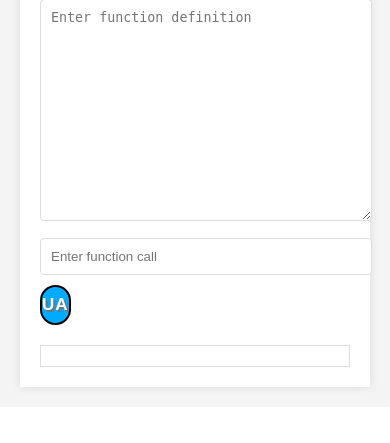
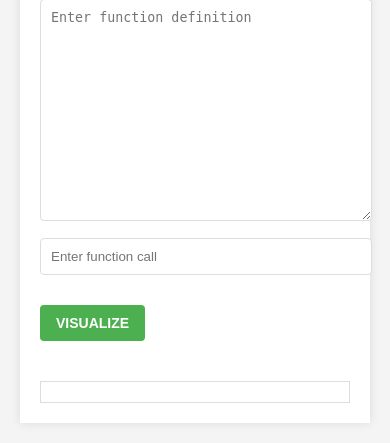
Before and after one commit to Not-Prabhpreet/Recursion-Tree-Visualizer, a Flask app: page / in a window 390 px wide. Shown: the part 590-1033 px from the top of the page. Before the commit the page ends 984 px from the top, so only its background shows below. Run offline with Flask 3, Linux system fonts and the light colour scheme; some libraries are stand-ins or nearby versions.

Commit message:
Updated Button, looks good on mobile screens too

```diff
--- a/static/CSS/style.css
+++ b/static/CSS/style.css
@@ -5,6 +5,7 @@
   --input-bg-color: white;
   --input-border-color: #ddd;
   --button-bg-color: #4caf50;
+  --button-text-color: white;
   --button-hover-bg-color: #45a049;
   --node-stroke-color: #00695c;
   --node-fill-color: #e0f2f1;
@@ -66,18 +85,40 @@ h1 {
   resize: vertical;
 }
 
+#function-select {
+  margin-bottom: 20px;
+  font-size: 16px;
+}
+
+#function-select option {
+  background-color: var(--container-bg-color);
+}
+
 #visualize-btn {
-  display: block;
-  width: 10%;
-  padding: 10px;
+  display: inline-block;
+  width: auto;
+  max-width: none;
+  margin: 20px 0;
+  padding: 12px 20px;
   background-color: var(--button-bg-color);
-  color: white;
+  color: var(--button-text-color);
   border: none;
   border-radius: 4px;
+  font-size: 16px;
+  font-weight: bold;
+  text-align: center;
+  text-transform: uppercase;
   cursor: pointer;
+  transition: background-color 0.3s ease;
 }
 
+#visualize-btn:hover {
+  background-color: var(--button-hover-bg-color);
+}
 
+#visualize-btn:active {
+  transform: scale(0.98);
+}
 
 #output-section {
   margin-top: 20px;
@@ -184,102 +219,29 @@ h1 {
   background: linear-gradient(40deg,#ff0080,#ff8c00 70%);
   transition: .4s;
 }
+
 input:checked + .slider {
   background-color: #303136;
 }
+
 input:checked + .slider:before {
   left: calc(100% - (var(--size-of-icon,1.4em) + var(--slider-offset,0.3em)));
   background: #303136;
-  /* change the value of second inset in box-shadow to change the angle and direction of the moon  */
   box-shadow: inset -3px -2px 5px -2px #8983f7, inset -10px -4px 0 0 #a3dafb;
 }
-/* Button styles */
-#visualize-btn {
-  display: flex;
-  align-items: center;
-  justify-content: center;
-  gap: 10px;
-  padding: 0 10px;
-  color: white;
-  text-shadow: 2px 2px rgb(116, 116, 116);
-  text-transform: uppercase;
-  cursor: pointer;
-  border: solid 2px black;
-  letter-spacing: 1px;
-  font-weight: 600;
-  font-size: 17px;
-  background-color: hsl(200, 100%, 50%);;
-  border-radius: 50px;
-  position: relative;
-  overflow: hidden;
-  transition: all 0.5s ease;
-}
-#visualize-btn:active {
-  transform: scale(0.9);
-  transition: all 100ms ease;
-}
-#visualize-btn svg {
-  transition: all 0.5s ease;
-  z-index: 2;
-}
-.visualize {
-  transition: all 0.5s ease;
-  transition-delay: 300ms;
-}
-#visualize-btn:hover svg {
-  transform: scale(3) translate(50%);
-}
-.now {
-  position: absolute;
-  left: 0;
-  transform: translateX(-100%);
-  transition: all 0.5s ease;
-  z-index: 2;
-}
-#visualize-btn:hover .now {
-  transform: translateX(10px);
-  transition-delay: 300ms;
-}
-#visualize-btn:hover .visualize {
-  transform: translateX(200%);
-  transition-delay: 300ms;
-}
-#function-select {
-  width: 100%;
-  padding: 10px;
-  margin-bottom: 10px;
-  border: 1px solid var(--input-border-color);
-  border-radius: 4px;
-  background-color: var(--input-bg-color);
-  color: var(--text-color);
+
+/* You might want to add this to ensure proper spacing */
+#input-section {
+  margin-bottom: 20px;
 }
 
-#function-select option {
-  background-color: var(--container-bg-color);
+/* For mobile responsiveness */
+@media (max-width: 768px) {
+  #visualize-btn {
+    font-size: 14px;
+    padding: 10px 16px;
+    /* Ensure it doesn't stretch full width on mobile */
+    width: auto;
+    display: inline-block;
+  }
 }
-h2 {
-  margin-top: 20px;
-  margin-bottom: 10px;
-  color: var(--text-color);
-}
-
-h2:nth-of-type(2) {  /* This targets the "OR" heading */
-  text-align: center;
-  font-style: italic;
-  margin: 20px 0;
-}
-
-#function-select {
-  width: 100%;
-  padding: 10px;
-  margin-bottom: 20px;
-  border: 1px solid var(--input-border-color);
-  border-radius: 4px;
-  background-color: var(--input-bg-color);
-  color: var(--text-color);
-  font-size: 16px;
-}
-
-#function-select option {
-  background-color: var(--container-bg-color);
-}
--- a/templates/index.html
+++ b/templates/index.html
@@ -37,18 +37,7 @@
           id="function-call"
           placeholder="Enter function call"
         />
-        <button id="visualize-btn">
-          <svg
-            xmlns="http://www.w3.org/2000/svg"
-            viewBox="0 0 36 36"
-            width="36px"
-            height="36px"
-          >
-            <!-- SVG path elements -->
-          </svg>
-          <span class="now">now!</span>
-          <span class="visualize">visualize</span>
-        </button>
+        <button id="visualize-btn">Visualize</button>
       </div>
       <div id="output-section">
         <div id="error-message"></div>
```
Also changed, not shown: other parts of static/CSS/style.css (+26 -14 lines).
